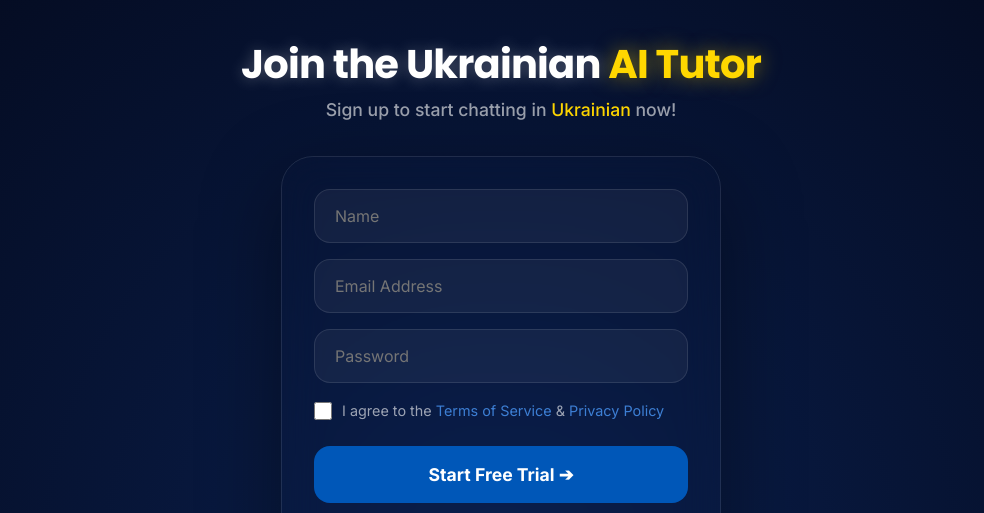
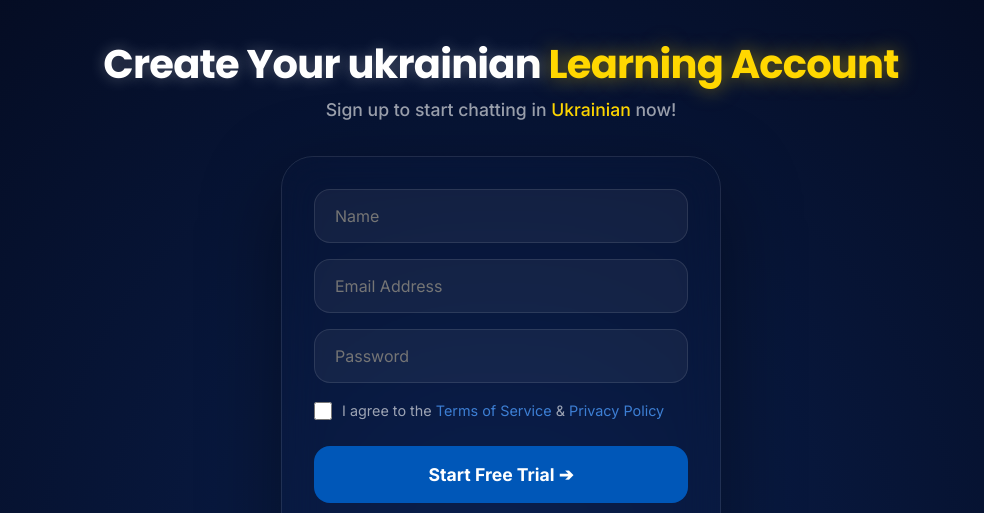
Before and after one commit to xdf5njwbbm-ux/ukrainian, a plain HTML site: page signup.html in a window 1280 px wide. Shown: the top 513 px of the page, without its empty margins (139-1123 px from the left). Drawn offline with Linux system fonts and the light colour scheme.

Commit message:
update signup headline v11.5

```diff
--- a/signup.html
+++ b/signup.html
@@ -276,8 +276,8 @@
 
     <header class="auth-header">
         <div class="auth-logo">
-            <h1 style="color: #fff; text-shadow: 0 0 15px rgba(255, 255, 255, 0.3);">Join the Ukrainian <span
-                    class="text-yellow" style="text-shadow: 0 0 20px rgba(255, 215, 0, 0.5);">AI Tutor</span></h1>
+            <h1 style="color: #fff; text-shadow: 0 0 15px rgba(255, 255, 255, 0.3);">Create Your ukrainian <span
+                    class="text-yellow" style="text-shadow: 0 0 20px rgba(255, 215, 0, 0.5);">Learning Account</span></h1>
         </div>
         <div class="auth-tagline">
             Sign up to start chatting in <span class="text-yellow">Ukrainian</span> now!
```
Also changed, not shown: index.html (+1 -1 lines).
